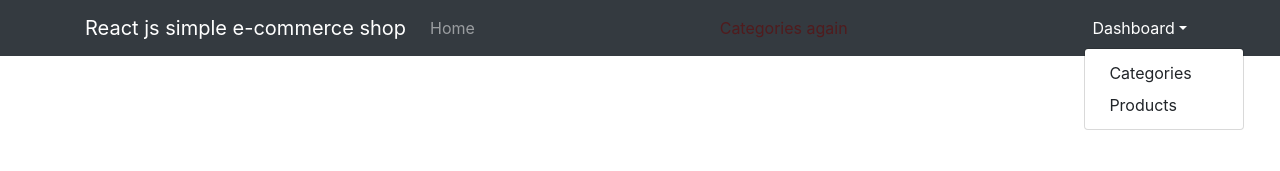
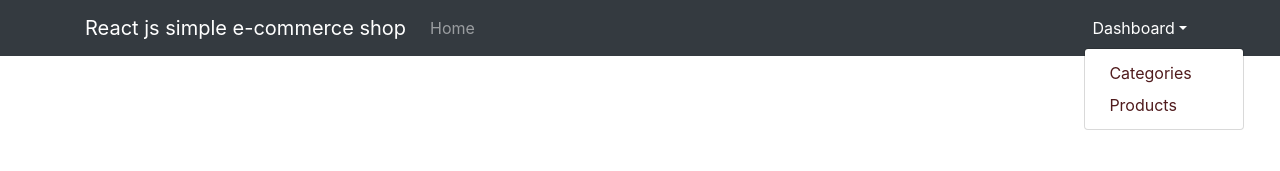
Before and after one commit to markopredovic/reactjs-simple-shop, a React (Create React App) app: page /categories in a window 1280 px wide. Both pictures are taken after a click on the button "Dashboard". Shown: the top 171 px of the page. Built offline with nearby package versions, Linux system fonts and the light colour scheme; no server answers.

Commit message:
route fixing

```diff
--- a/src/components/Header/Header.js
+++ b/src/components/Header/Header.js
@@ -20,14 +20,13 @@ const Header = () => {
             <Nav>
               <Nav.Link href="/">Home</Nav.Link>
             </Nav>
-            <NavLink to="/dashboard/categories">Categories again</NavLink>
             <Nav>
               <NavDropdown title="Dashboard" id="basic-nav-dropdown">
-                <NavDropdown.Item href="/dashboard/categories">
-                  Categories
+                <NavDropdown.Item as="li">
+                  <NavLink to="/dashboard/categories">Categories</NavLink>
                 </NavDropdown.Item>
-                <NavDropdown.Item href="/dashboard/products">
-                  Products
+                <NavDropdown.Item as="li">
+                  <NavLink to="/dashboard/products">Products</NavLink>
                 </NavDropdown.Item>
               </NavDropdown>
             </Nav>
```
